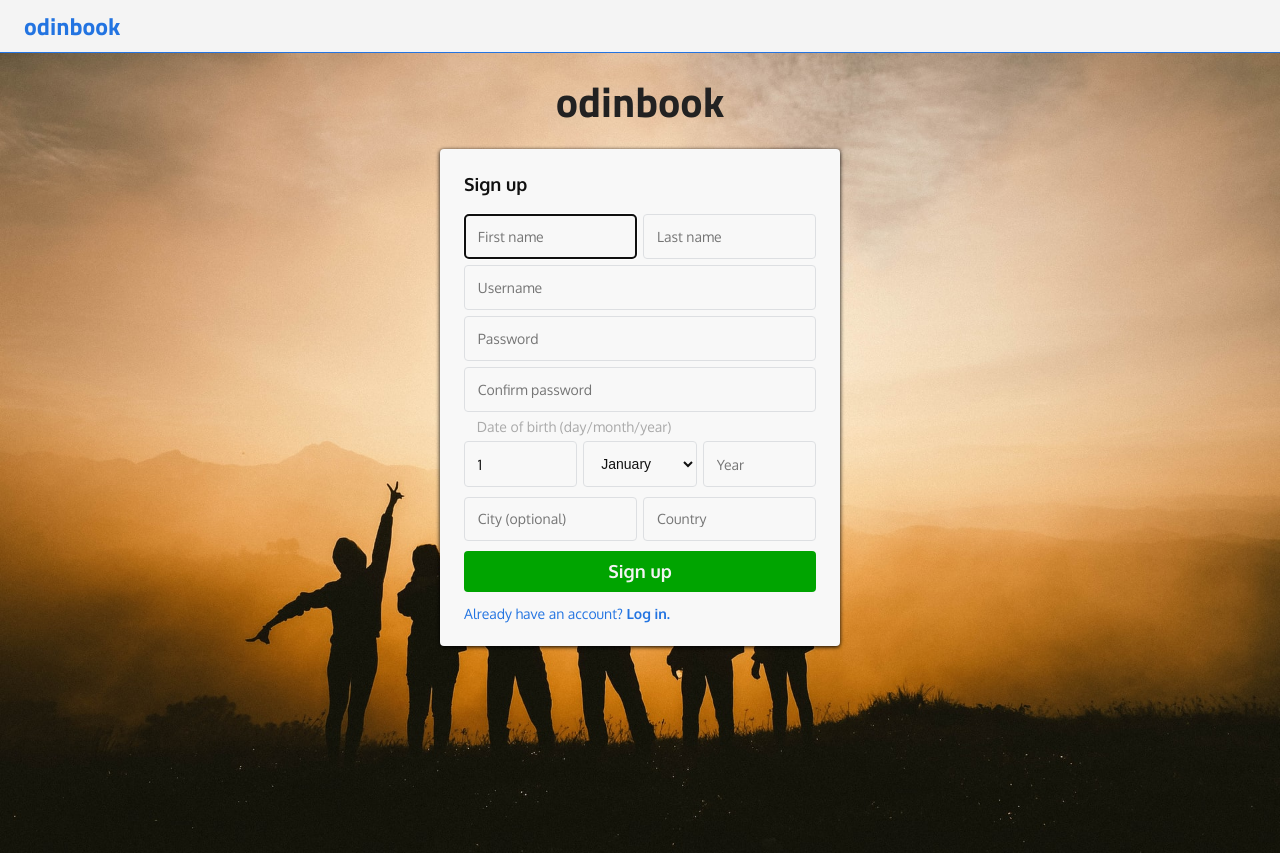
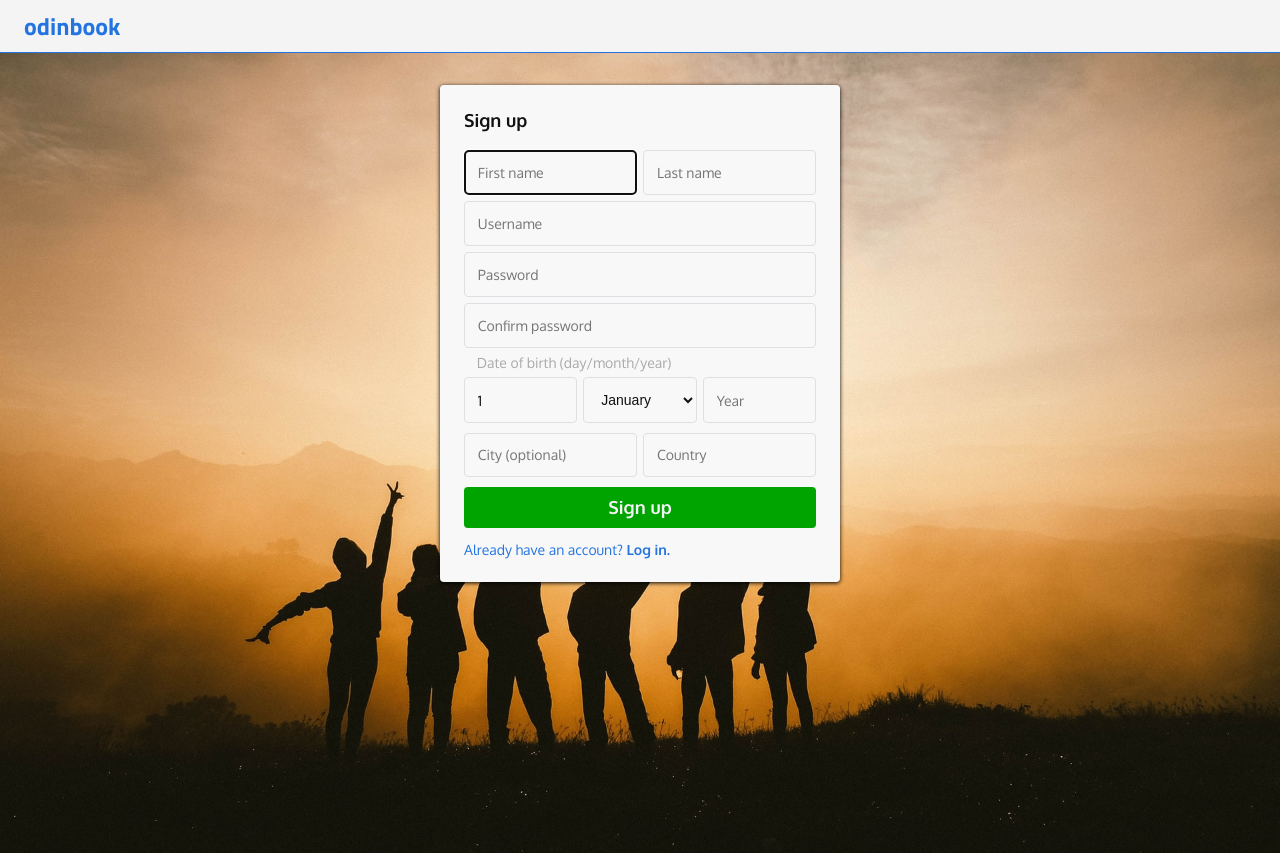
Before and after one commit to llfalcao/odinbook, a React (Create React App) app in the folder src/client/: page /odinbook/signup in a window 1280 px wide. Built offline with nearby package versions, Linux system fonts and the light colour scheme.

Commit message:
Remove duplicated logo on login and signup pages

```diff
--- a/src/client/src/api/api.js
+++ b/src/client/src/api/api.js
@@ -1,4 +1,4 @@
-const rootUri = 'http://llfalcao-odinbook.herokuapp.com';
+const rootUri = 'https://llfalcao-odinbook.herokuapp.com';
 const apiBasePath = `${rootUri}/api/v1`;
 
 export const login = {
--- a/src/client/src/styles/main.css
+++ b/src/client/src/styles/main.css
@@ -247,15 +247,6 @@
   display: block;
 }
 
-.logo--large {
-  text-align: center;
-  color: #222222;
-  padding-top: 1rem;
-  font-size: 42px;
-  font-family: var(--font-logo);
-  font-weight: bold;
-}
-
 .pictureForm {
   margin-top: 1rem;
   width: 70%;
--- a/src/client/src/styles/views/login.css
+++ b/src/client/src/styles/views/login.css
@@ -1,10 +1,13 @@
+.login {
+  padding: 3rem 1rem 0;
+}
+
 .login .header__brand {
   color: var(--text-reverse-color);
 }
 
 .login__form {
   max-width: 400px;
-  margin: 1rem;
   padding: 1.5rem;
   background: var(--modal-bg-color);
   box-shadow: 0 1px 4px #000;
@@ -15,7 +18,7 @@
 
 @media (min-width: 450px) {
   .login__form {
-    margin: 1rem auto;
+    margin: 0 auto;
   }
 }
 
--- a/src/client/src/styles/views/signup.css
+++ b/src/client/src/styles/views/signup.css
@@ -1,5 +1,5 @@
 .signup {
-  padding-bottom: 5rem;
+  padding: 2rem 1rem 5rem;
 }
 
 .signup .header__brand {
@@ -10,7 +10,6 @@
   display: flex;
   flex-direction: column;
   max-width: 400px;
-  margin: 1rem;
   padding: 1.5rem;
   background: var(--modal-bg-color);
   box-shadow: 0 1px 4px #000;
@@ -19,7 +18,7 @@
 
 @media (min-width: 450px) {
   .signup__form {
-    margin: 1rem auto;
+    margin: 0 auto;
   }
 }
 
--- a/src/client/src/views/Login.jsx
+++ b/src/client/src/views/Login.jsx
@@ -72,7 +72,6 @@ export default function Login({ authenticate, status, token }) {
 
   return (
     <div className="login">
-      <h1 className="logo--large">odinbook</h1>
       <form className="login__form" onSubmit={onSubmit}>
         <legend>Log in</legend>
         <input
--- a/src/client/src/views/SignUp.jsx
+++ b/src/client/src/views/SignUp.jsx
@@ -133,7 +133,6 @@ export default function SignUp({ authenticate, status, token }) {
 
   return (
     <div className="signup">
-      <h1 className="logo--large">odinbook</h1>
       <form className="signup__form" onSubmit={onSubmit}>
         <legend>Sign up</legend>
         <fieldset className="signup__fullName">
```
